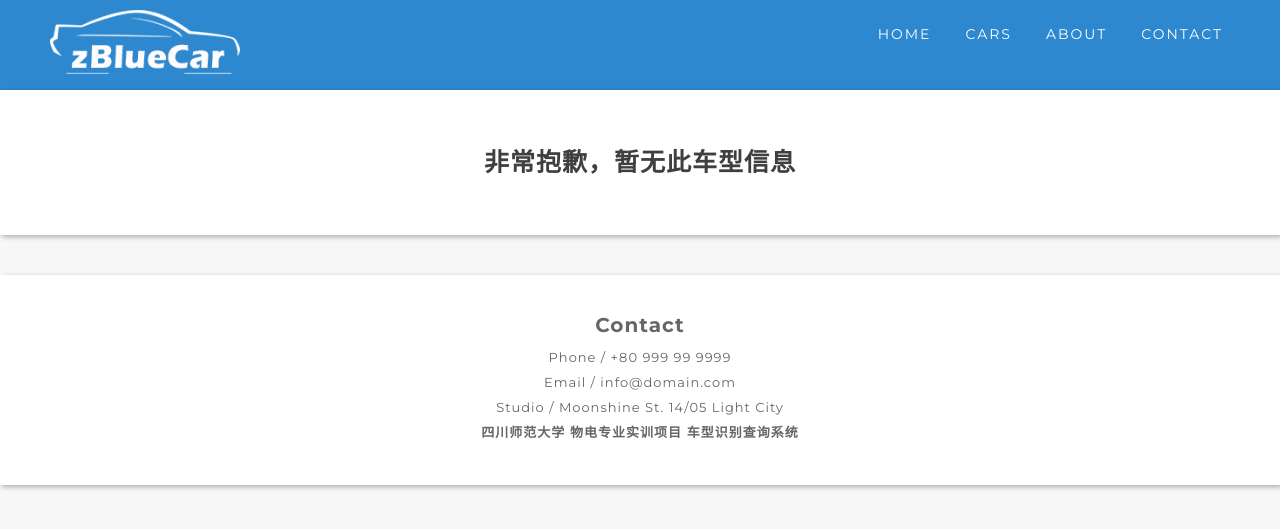
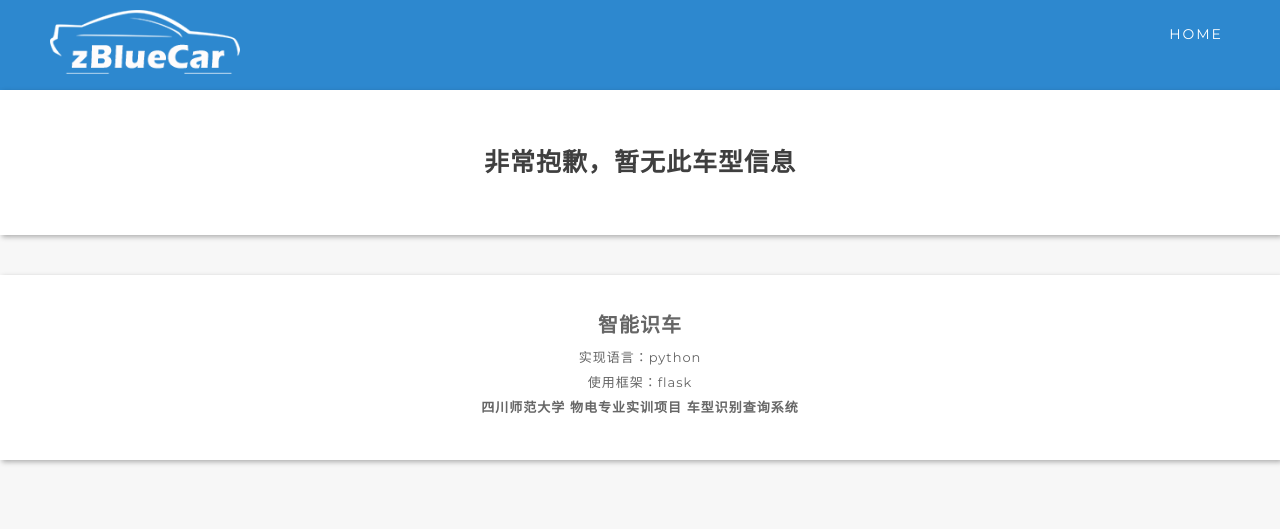
Before and after one commit to nonoSword08/car_detect, a Flask app: page /typedetail/1 in a window 1280 px wide. Shown: the top 529 px of the page. Run offline with Flask 2, Linux system fonts and the light colour scheme; data that the repository does not hold is empty.

Commit message:
修复页尾和导航栏

```diff
--- a/templates/typedetail.html
+++ b/templates/typedetail.html
@@ -20,9 +20,6 @@
                 <div id="cssmenu">
                     <ul>
                         <li class='active'><a href="/">Home</a></li>
-                        <li><a href="#">Cars</a></li>
-                        <li><a href="#">About</a></li>
-                        <li><a href="#">Contact</a></li>
                     </ul>
                 </div>
                 <a href='/' class="logo"><img src="{{ url_for('static',filename='images/logo.png') }}"/></a>
@@ -70,11 +67,10 @@
             <div class="zerogrid">
                 <div class="wrap-footer">
                     <div class="row">
-                        <h3>Contact</h3>
-                        <span>Phone / +80 999 99 9999 </span></br>
-                        <span>Email / info@domain.com  </span></br>
-                        <span>Studio / Moonshine St. 14/05 Light City </span></br>
-                        <span><strong>四川师范大学 物电专业实训项目 车型识别查询系统</strong></span>
+                        <h3>智能识车</h3>
+                    <span>实现语言：python</span></br>
+                    <span>使用框架：flask</span></br>
+                    <span><strong>四川师范大学 物电专业实训项目 车型识别查询系统</strong></span>
                     </div>
                 </div>
             </div>
```
Also changed, not shown: templates/detail.html (+3 -7 lines), templates/index.html (+4 -7 lines).
